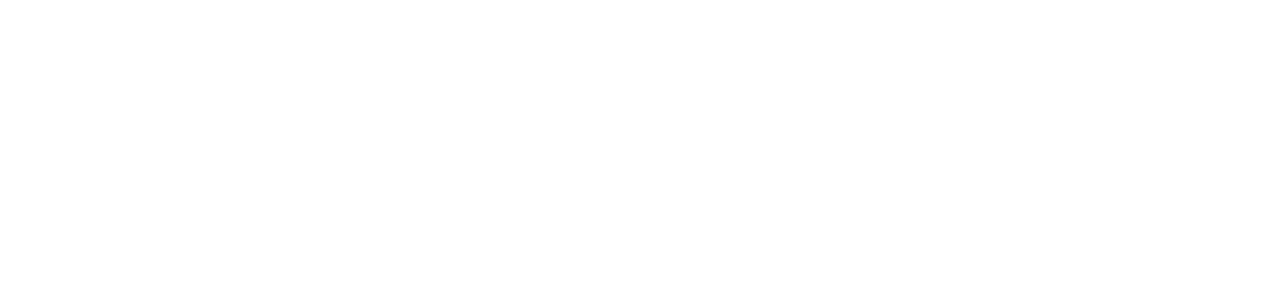
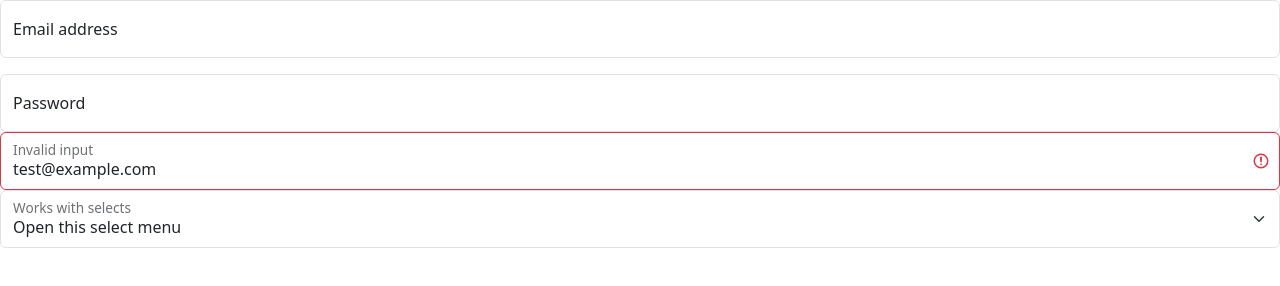
Before and after one commit to coder-demos/Git_collab, a plain HTML site: page index.html in a window 1280 px wide. Drawn offline with nearby package versions, Linux system fonts and the light colour scheme.

Commit message:
Added some line of code into index.html

```diff
--- a/index.html
+++ b/index.html
@@ -3,9 +3,33 @@
 <head>
     <meta charset="UTF-8">
     <meta name="viewport" content="width=device-width, initial-scale=1.0">
+    <link href="https://cdn.jsdelivr.net/npm/bootstrap@5.3.3/dist/css/bootstrap.min.css" rel="stylesheet" integrity="sha384-QWTKZyjpPEjISv5WaRU9OFeRpok6YctnYmDr5pNlyT2bRjXh0JMhjY6hW+ALEwIH" crossorigin="anonymous">
+<script src="https://cdn.jsdelivr.net/npm/bootstrap@5.3.3/dist/js/bootstrap.bundle.min.js" integrity="sha384-YvpcrYf0tY3lHB60NNkmXc5s9fDVZLESaAA55NDzOxhy9GkcIdslK1eN7N6jIeHz" crossorigin="anonymous"></script>
     <title>Document</title>
 </head>
 <body>
+    <div class="form-floating mb-3">
+        <input type="email" class="form-control" id="floatingInput" placeholder="name@example.com">
+        <label for="floatingInput">Email address</label>
+      </div>
+      <div class="form-floating">
+        <input type="password" class="form-control" id="floatingPassword" placeholder="Password">
+        <label for="floatingPassword">Password</label>
+      </div>
 
+      <form class="form-floating">
+        <input type="email" class="form-control is-invalid" id="floatingInputInvalid" placeholder="name@example.com" value="test@example.com">
+        <label for="floatingInputInvalid">Invalid input</label>
+      </form>
+
+      <div class="form-floating">
+        <select class="form-select" id="floatingSelect" aria-label="Floating label select example">
+          <option selected>Open this select menu</option>
+          <option value="1">One</option>
+          <option value="2">Two</option>
+          <option value="3">Three</option>
+        </select>
+        <label for="floatingSelect">Works with selects</label>
+      </div>
 </body>
 </html>
```
